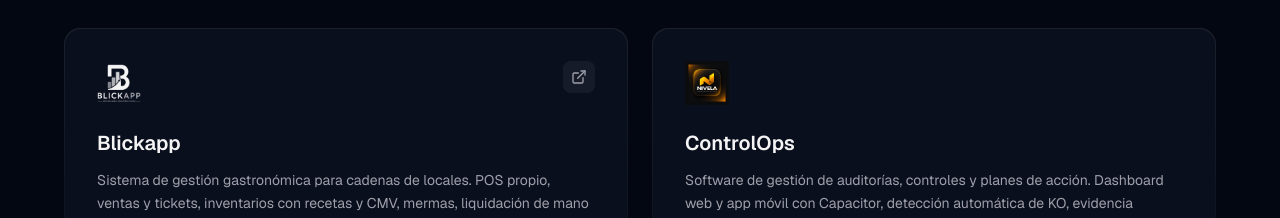
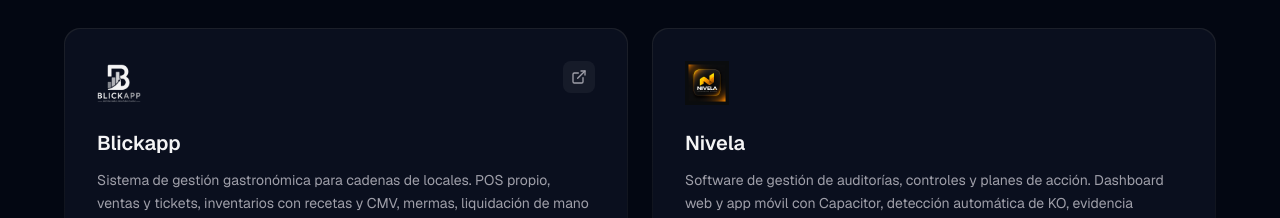
Before and after one commit to Vazquez-Alejandro/Portfolio, a Next.js app: page / in a window 1280 px wide. Shown: the part 1420-1638 px from the top of the page. Built offline with nearby package versions, Linux system fonts and the light colour scheme.

Commit message:
fix: renombrar la card de ControlOps a Nivela

```diff
--- a/src/components/Projects.tsx
+++ b/src/components/Projects.tsx
@@ -36,11 +36,11 @@
     ],
   },
   {
-    title: "ControlOps",
+    title: "Nivela",
     description:
       "Software de gestión de auditorías, controles y planes de acción. Dashboard web y app móvil con Capacitor, detección automática de KO, evidencia multimedia, modo offline y reportes PDF. Autenticación con Supabase y pagos con MercadoPago.",
     icon: ClipboardCheck,
-    logo: "/logos/controlops.png",
+    logo: "/logos/nivela.png",
     tags: ["Python", "FastAPI", "PostgreSQL", "React", "Vite", "Tailwind CSS", "Capacitor"],
     github: null,
     live: null,
```
Also changed, not shown: public/logos/nivela.png (renamed from public/logos/controlops.png).
